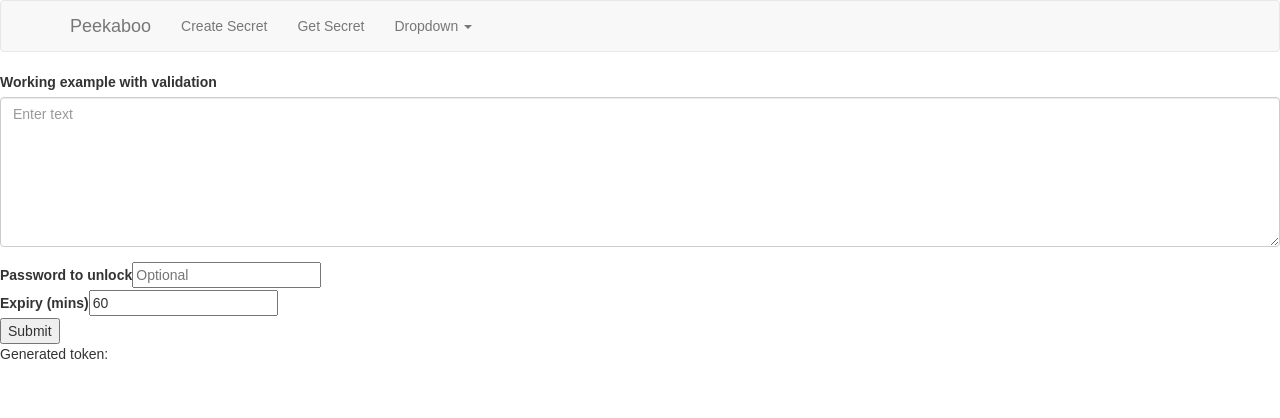
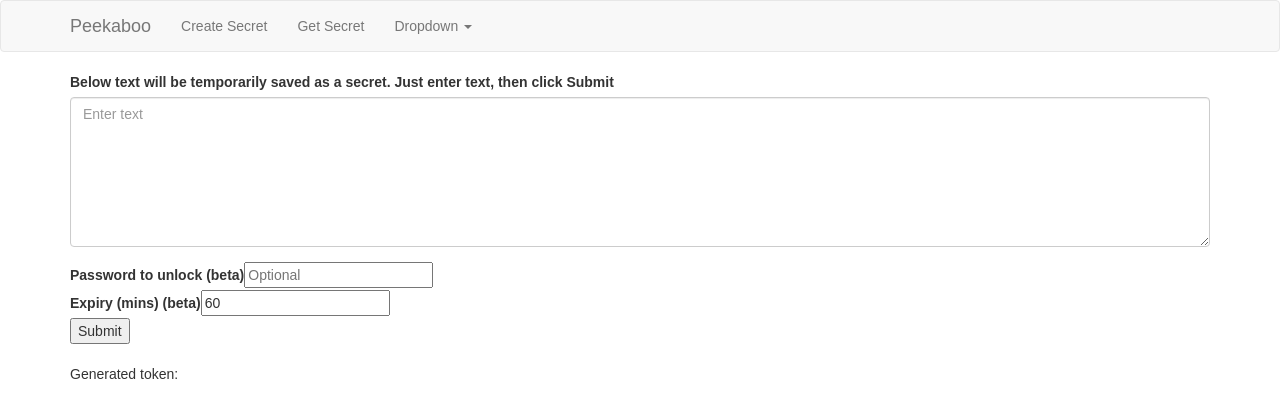
Before and after one commit to leonj1/peekaboo-ui, a React (Create React App) app: page / in a window 1280 px wide. Shown: the top 418 px of the page. Built offline with nearby package versions, Linux system fonts and the light colour scheme.

Commit message:
Adding bootstrap container and setting url to .dev

```diff
--- a/src/CreateSecret.js
+++ b/src/CreateSecret.js
@@ -19,12 +19,12 @@ class CreateSecret extends Component {
 
 	render() {
 		return (
-			<div>
+			<div className="container">
                 <form>
                   <FormGroup
                     controlId="formBasicText"
                   >
-                    <ControlLabel>Working example with validation</ControlLabel>
+                    <ControlLabel>Below text will be temporarily saved as a secret. Just enter text, then click Submit</ControlLabel>
                     <FormControl
                       style={{height: '150px'}}
                       componentClass="textarea"
@@ -36,18 +36,19 @@ class CreateSecret extends Component {
                   </FormGroup>
                 </form>
 				<div>
-					<label>Password to unlock </label>
+					<label>Password to unlock (beta) </label>
 					<input value={ this.state.password } onChange={ this.handlePasswordChange } type="password" placeholder="Optional" />
                 </div>
 				<div>
-					<label>Expiry (mins) </label>
+					<label>Expiry (mins) (beta) </label>
 					<input value={ this.state.expiryMinutes } onChange={ this.handleExpiryChange } type="number" ></input>
 				</div>
 				<div>
 				  <input onClick={ this.handleSubmit } type="submit"/>
 				</div>
 				<div>
-                    <p>Generated token: <a href={"http://dob2-bfs-r5n01.bloomberg.com:3434/secrets/" +  this.props.token }>{ this.props.token }</a></p>
+ 					<br/>
+                    <p>Generated token: <a href={"http://dob2-bfs-r5n01.dev.bloomberg.com:3434/secrets/" +  this.props.token }>{ this.props.token }</a></p>
 				</div>
 			</div>
 		)
--- a/src/sagas/createSecret.js
+++ b/src/sagas/createSecret.js
@@ -6,7 +6,7 @@ function* createSecret(action) {
    console.log('SAGA action: ' + JSON.stringify(action));
    try {
       console.log('SAGA: Attempting to call backend');
-      const token = yield call(axios.post, "http://dob2-bfs-r5n01.bloomberg.com:3434/secrets", action.payload);
+      const token = yield call(axios.post, "http://dob2-bfs-r5n01.dev.bloomberg.com:3434/secrets", action.payload);
       console.log('SAGA Returned token: ' + JSON.stringify(token));
       let value = "";
       if (token) {
```
